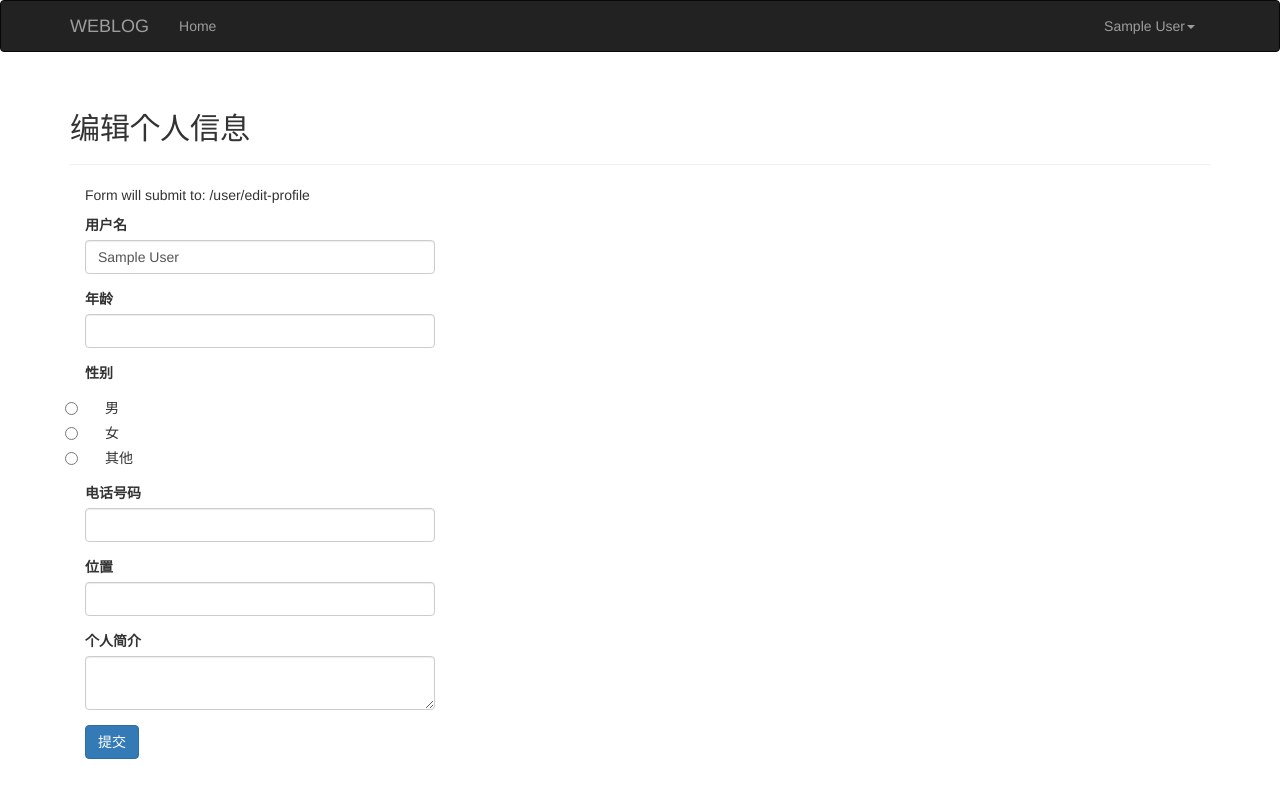
After one commit to fredsun02/flask-website, a Flask app: page /user/edit-profile in a window 1280 px wide. The commit adds this page. Run offline with Flask 3, Linux system fonts and the light colour scheme; the visitor is signed in with stand-in values (Sample User, id 1); data comes from the database, SQL or seed files in the repository; some libraries are stand-ins or nearby versions.

Commit message:
Updated 14.02.25

```diff
--- a/weblog/forms.py
+++ b/weblog/forms.py
@@ -1,18 +1,18 @@
 from collections.abc import Sequence
 from typing import Any, Mapping
 from flask_wtf import FlaskForm
-from wtforms import StringField, SubmitField, BooleanField, PasswordField
+from wtforms import StringField, SubmitField, BooleanField, PasswordField, IntegerField, RadioField, TextAreaField, SelectField
 from wtforms import ValidationError
 from wtforms.validators import DataRequired, Length, Email, EqualTo, Regexp
 
-from .models import db, User
+from .models import db, User, Role
 
 class RegisterForm(FlaskForm):
     '''注册表单类'''
 
     name = StringField('Name', validators=[DataRequired(), Length(3, 22), Regexp('^\w+$', 0, 'User name must have only letters.')])
             # Regexp 接收三个参数：正则表达式, flags, 提示信息
-            # flags 又称作 “旗标”，没有的话写为 0
+            # flags 又称作 "旗标"，没有的话写为 0
     email = StringField('Email', validators=[DataRequired(), Length(3, 22)])
     password = PasswordField('Password', validators=[DataRequired(), Length(3, 22)])
     repeat_password = PasswordField('Repeat Password', validators=[DataRequired(), EqualTo('password')])
@@ -33,3 +33,52 @@ class LoginForm(FlaskForm):
     password = PasswordField('Password', validators=[DataRequired(), Length(3, 22)])
     remember_me = BooleanField('Remember me')
     submit = SubmitField('Login')
+
+class ProfileForm(FlaskForm):
+    '''用户个人信息表单类'''
+
+    name = StringField('用户名', validators=[DataRequired(), Length(1, 22), Regexp('^\w+$', 0, '用户名必须由字母、数字和下划线组成。')])
+    age = IntegerField('年龄')
+    gender = RadioField('性别', choices=[('male', '男'), ('female', '女'), ('other', '其他')])
+    phone_number = StringField('电话号码', validators=[Length(6, 16)])
+    location = StringField('位置', validators=[Length(0, 64)])
+    about_me = TextAreaField('个人简介')
+    submit = SubmitField('提交')
+
+    def validate_name(self, field):
+        if (field.data != self.user.name and User.query.filter_by(name=field.data).first()):
+            raise ValidationError('用户名已存在')
+
+    def validate_phone_number(self, field):
+        if (field.data != self.user.phone_number and User.query.filter_by(phone_number=field.data).first()):
+            raise ValidationError('电话号码已存在')
+
+    def __init__(self, user, *args, **kwargs):
+        '''创建该类实例时，需要提供一个用户对象作为参数'''
+        # 基类 FlaskForm 有 __init__ 方法，这里需要 super 方法执行基类的同名方法
+        super().__init__(*args, **kwargs)
+        # 需要提供被修改的用户实例作为参数，自定义表单验证器要用
+        self.user = user
+
+class AdminProfileForm(FlaskForm):
+    '''管理员个人信息表单类'''
+
+    name = StringField('用户名', validators=[DataRequired(), Length(1, 22), Regexp('^\w+$', 0, '用户名必须由字母、数字和下划线组成。')])
+    age = IntegerField('年龄')
+    gender = RadioField('性别', choices=[('male', '男'), ('female', '女'), ('other', '其他')])
+    phone_number = StringField('电话', validators=[Length(6, 16)])
+    location = StringField('所在城市', validators=[Length(2, 16)])
+    about_me = TextAreaField('个人简介')
+    # 这个选择框，选择的结果就是 int 数值，也就是用户的 role_id 属性值
+    # 参数 coerce 规定选择结果的数据类型
+    # 该选择框须定义 choices 属性，也就是选项列表
+    # 每个选项是一个元组，包括 int 数值（页面不可见）和选项名（页面可见）
+    # 选择某个选项，等号前面的变量 role_id 就等于对应的 int 数值
+    role_id = SelectField('角色', coerce=int)
+    confirmed = BooleanField('已通过邮箱验证')
+    submit = SubmitField('提交')
+
+    def __init__(self, user, *args, **kwargs):
+        super().__init__(*args, **kwargs)
+        # 初始化表单类实例时，需要定义好 SelectField 所需的选项列表
+        self.role_id.choices = [(role.id, role.name) for role in Role.query.order_by(Role.name).all()]
--- a/weblog/handlers/__init__.py
+++ b/weblog/handlers/__init__.py
@@ -1,3 +1,4 @@
 from .front import front
+from .user import user
 
-blueprint_list = [front, ]
+blueprint_list = [front, user]
--- a/weblog/handlers/front.py
+++ b/weblog/handlers/front.py
@@ -7,7 +7,7 @@ from ..forms import RegisterForm, LoginForm
 from ..models import db, User
 from ..email import send_email
 
-front = Blueprint('front', __name__)
+front = Blueprint('front', __name__) # front.py - 主页相关
 
 @front.route('/')
 def index():
@@ -82,6 +82,8 @@ def before_request():
     # current_user 默认为匿名用户，is_authenticated = False (default)
     # 用户登录后，current_user 为登录用户，is_autheticated = True
     if current_user.is_authenticated:
+        # 执行此方法刷新【最后登录时间】
+        current_user.ping()
         # 未验证的用户登录后要发出 POST 请求的话，让用户先通过验证
         # 如果用户未通过邮箱确认身份，且为 POST 请求
         if not current_user.confirmed and request.method == 'POST':
--- a/weblog/handlers/user.py
+++ b/weblog/handlers/user.py
@@ -0,0 +1,61 @@
+'''
+完成注册和验证后，用户相关的视图函数
+'''
+
+from datetime import datetime
+from flask import Blueprint, abort, redirect, url_for, flash, render_template
+from flask import request, current_app
+from flask_login import login_required, current_user, login_user
+import flask_bootstrap
+
+from ..models import User, db, Role
+from ..forms import ProfileForm, AdminProfileForm
+from ..decorators import admin_required
+
+user = Blueprint('user', __name__, url_prefix='/user') # URL 前缀，所有该蓝图的路由都会加上这个前缀
+
+@user.route('/<name>/index')
+def index(name):
+    '''用户主页'''
+    user = User.query.filter_by(name=name).first()
+    if user is None:
+        abort(404)
+    return render_template('user/index.html', user=user)
+
+@user.route('/edit-profile', methods=['GET', 'POST'])
+@login_required
+def edit_profile():
+    '''修改个人信息'''
+    print("=== 进入 edit_profile 函数 ===")
+    print(f"请求方法: {request.method}")
+    print(f"表单数据: {request.form}")  # 打印表单数据
+
+    form = ProfileForm(current_user, obj=current_user)
+    if form.validate_on_submit():
+        print("表单验证通过")
+        form.populate_obj(current_user)
+        db.session.add(current_user)
+        db.session.commit()
+        flash('个人信息已更新', 'success')
+        return redirect(url_for('.index', name=current_user.name))
+    else:
+        print("表单验证失败")
+        print("表单错误:", form.errors)  # 打印表单错误
+
+    return render_template('user/edit_profile.html', form=form)
+
+
+@user.route('/admin-profile/<int:id>', methods=['GET', 'POST'])
+@login_required
+@admin_required
+def admin_edit_profile(id):
+    '''管理员修改用户信息'''
+    user = User.query.get(id)
+    form = AdminProfileForm(user, obj=user)
+    if form.validate_on_submit():
+        form.populate_obj(user)
+        db.session.add(user)
+        db.session.commit()
+        flash('用户信息已更新', 'success')
+        return redirect(url_for('.index', name=user.name))
+    return render_template('user/edit_profile.html', form=form)
--- a/weblog/models.py
+++ b/weblog/models.py
@@ -4,9 +4,17 @@ from flask_login import UserMixin
 from flask import current_app
 from itsdangerous import TimedSerializer as Serializer  # 使用 TimedSerializer
 from itsdangerous import BadSignature
+from datetime import datetime
+import enum
+
+db = SQLAlchemy()
 
 
-db = SQLAlchemy()
+class Gender(enum.Enum):
+    '''性别类, Role 类 gender 属性要用到此类'''
+    MALE = '男'
+    FEMALE = '女'
+    OTHER = '其他'
 
 
 class Role(db.Model):
@@ -18,6 +26,8 @@ class Role(db.Model):
     @staticmethod
     def insert_roles():
         # 保留所有角色初始化的代码
+        # 这个方法里的代码只有在调用时才执行
+        # 所以 Permission 类可以在后面定义
         roles = {
             'User': Permission.FOLLOW | Permission.COMMENT | Permission.WRITE,
             'Moderator': Permission.FOLLOW | Permission.COMMENT | Permission.WRITE | Permission.MODERATE,
@@ -45,9 +55,20 @@ class User(db.Model, UserMixin):
     name = db.Column(db.String(64), unique=True, index=True)  # 用户名，唯一，并建立索引
     email = db.Column(db.String(64), unique=True, index=True)  # 用户邮箱，唯一，并建立索引
     _password = db.Column('password', db.String(256))  # 存储哈希后的密码（数据库中列名为 'password'）
+    age = db.Column(db.Integer, unique=False, index=True)  # 用户年龄，并建立索引
+    gender = db.Column(db.Enum(Gender))     # 这行在类定义时就会执行，所以 Gender 类必须提前定义
+    phone_number = db.Column(db.String(11), unique=True, index=True)
+    location = db.Column(db.String(64))
+    about_me = db.Column(db.Text)
 
     role_id = db.Column(db.Integer, db.ForeignKey('role.id'))  # 外键，关联角色表
     role = db.relationship('Role', backref=db.backref('users', lazy='dynamic'))  # 定义用户和角色的关系
+
+    avatar_hash = db.Column(db.String(32))  # 头像哈希值
+
+    create_at = db.Column(db.DateTime, default=datetime.now)  # 创建时间
+
+    last_seen = db.Column(db.DateTime, default=datetime.now)  # 最后登录时间
 
     confirmed = db.Column(db.Boolean, default=False) # 用于验证user是否已经通过邮箱验证，缺省值为 False
 
@@ -178,6 +199,13 @@ class User(db.Model, UserMixin):
         print(f"- 是否拥有: {'是' if result else '否'} (权限值: {result})")
         return result
 
+    def ping(self):
+        '''用户登录时，自动执行此方法刷新操作时间'''
+        self.last_seen = datetime.utcnow()
+        db.session.add(self)
+        db.session.commit()
+
+
 class Permission:
     '''权限类'''
     FOLLOW = 1 # 关注
--- a/weblog/templates/base.html
+++ b/weblog/templates/base.html
@@ -54,15 +54,15 @@
                     ></a>
                     <ul class="dropdown-menu">
                         <li>
-                            <a href="{#{ url_for('user.index', name=current_user.name) }#}">
-                                个人主页</a
-                                >
+                          <a href="{{ url_for('user.index', name=current_user.name) }}">
+                              个人主页</a
+                              >
                         </li>
                         <li role="separator" class="divider"></li>
                         <li>
-                            <a href="{#{ url_for('user.change_password') }#}">
-                                修改密码</a
-                                >
+                            <a href="{#{ url_for('user.change_password') }#}"> <!-- 这里有个注释：.change_password() 尚未实装-->
+                              修改密码</a
+                              >
                         </li>
                         <li role="separator" class="divider"></li>
                         <li><a href="/logout">退出登录</a></li>
--- a/weblog/templates/index.html
+++ b/weblog/templates/index.html
@@ -7,6 +7,9 @@
     <br />
     <p>当前时间：{{ moment(date_time).format('LLL') }}</p>
     <p>上次刷新页面时间据现在：{{ moment(date_time).fromNow(refresh=True) }}</p>
+    {% if current_user.is_active %}
+    <p>最近活动时间： {{ moment(current_user.last_seen).format('LLL') }} </p>
+    {% endif %}
 </div>
 <div>
     <body>
--- /dev/null
+++ b/weblog/templates/user/edit_profile.html
@@ -0,0 +1,17 @@
+{% extends 'base.html' %}
+{% from 'bootstrap/wtf.html' import quick_form %}
+
+{% block title %}Edit Profile{% endblock %}
+
+{% block page_content %}
+  <div class='page-header'>
+    <h2>编辑个人信息</h2>
+  </div>
+  <div class='col-md-4'>
+    <p>Form will submit to: {{ url_for('user.edit_profile') }}</p>
+    {{ quick_form(form,
+                 method="POST",
+                 action=url_for('user.edit_profile'),
+                 button_map={'submit': 'primary'}) }}
+  </div>
+{% endblock %}
```
Also changed, not shown: log.md (+35 -0 lines), migrations/versions/4472850b2e4e_.py (added, +50 -0 lines), migrations/versions/e9089a3c483f_remove_unique_constraint_from_age.py (added, +34 -0 lines), weblog/decorators.py (added, +21 -0 lines), weblog/templates/user/index.html (added, +44 -0 lines).
